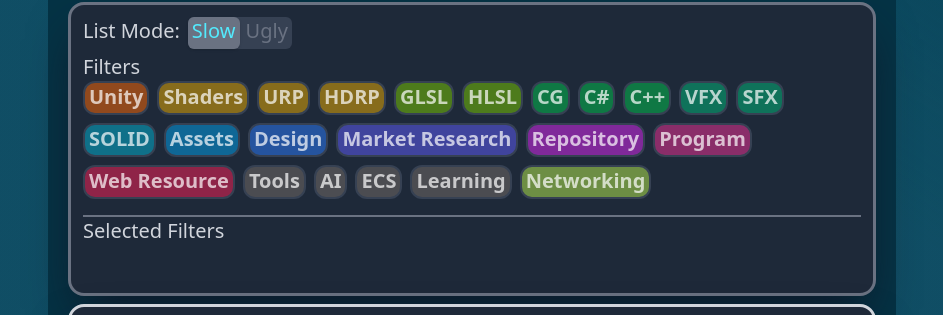
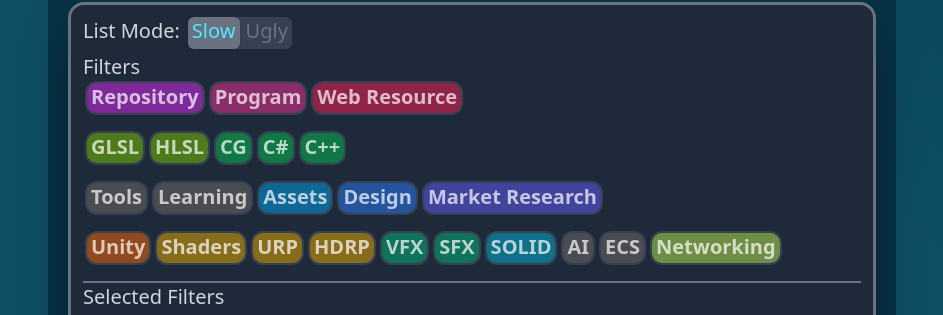
Before and after one commit to Vintall/vintall.github.io, a Vue app: page / in a window 1280 px wide. Shown: the part 122-437 px from the top of the page, without its empty margins (168-1111 px from the left). Built offline with nearby package versions, Linux system fonts and the light colour scheme.

Commit message:
Split filters

```diff
--- a/src/assets/data/Resources/ResourcesData.js
+++ b/src/assets/data/Resources/ResourcesData.js
@@ -61,29 +61,32 @@
 export const getTagById = (id) => tags.value.find(tag => tag.id === id)
 
 export const tags = ref([
-  { id: 'Unity', text: 'Unity', color: 'bg-orange-500/50' },
-  { id: 'Shaders', text: 'Shaders', color: 'bg-yellow-500/50' },
-  { id: 'URP', text: 'URP', color: 'bg-yellow-500/50' },
-  { id: 'HDRP', text: 'HDRP', color: 'bg-yellow-500/50' },
-  { id: 'GLSL', text: 'GLSL', color: 'bg-lime-500/50' },
-  { id: 'HLSL', text: 'HLSL', color: 'bg-lime-500/50' },
-  { id: 'CG', text: 'CG', color: 'bg-green-500/50' },
-  { id: 'C#', text: 'C#', color: 'bg-green-500/50' },
-  { id: 'C++', text: 'C++', color: 'bg-green-500/50' },
-  { id: 'VFX', text: 'VFX', color: 'bg-emerald-500/50' },
-  { id: 'SFX', text: 'SFX', color: 'bg-emerald-500/50' },
-  { id: 'Solid', text: 'SOLID', color: 'bg-cyan-500/50' },
-  { id: 'FreeAssets', text: 'Assets', color: 'bg-sky-500/50' },
-  { id: 'Design', text: 'Design', color: 'bg-blue-500/50' },
-  { id: 'Market', text: 'Market Research', color: 'bg-indigo-500/50' },
-  { id: 'Repo', text: 'Repository', color: 'bg-fuchsia-500/50' },
-  { id: 'Program', text: 'Program', color: 'bg-pink-500/50' },
-  { id: 'WebResource', text: 'Web Resource', color: 'bg-rose-500/50' },
-  { id: 'Tools', text: 'Tools', color: 'bg-stone-500/50' },
-  { id: 'AI', text: 'AI', color: 'bg-stone-500/50' },
-  { id: 'ECS', text: 'ECS', color: 'bg-stone-500/50' },
-  { id: 'Learning', text: 'Learning', color: 'bg-stone-500/50' },
-  { id: 'Networking', text: 'Networking', color: 'bg-lime-300/50'}
+  { id: 'Repo', text: 'Repository', color: 'bg-fuchsia-500/50', type: 'Holder' },
+  { id: 'Program', text: 'Program', color: 'bg-pink-500/50', type: 'Holder' },
+  { id: 'WebResource', text: 'Web Resource', color: 'bg-rose-500/50', type: 'Holder' },
+
+  { id: 'GLSL', text: 'GLSL', color: 'bg-lime-500/50', type: 'Lang' },
+  { id: 'HLSL', text: 'HLSL', color: 'bg-lime-500/50', type: 'Lang' },
+  { id: 'CG', text: 'CG', color: 'bg-green-500/50', type: 'Lang' },
+  { id: 'C#', text: 'C#', color: 'bg-green-500/50', type: 'Lang' },
+  { id: 'C++', text: 'C++', color: 'bg-green-500/50', type: 'Lang' },
+
+  { id: 'Tools', text: 'Tools', color: 'bg-stone-500/50', type: 'Kind' },
+  { id: 'Learning', text: 'Learning', color: 'bg-stone-500/50', type: 'Kind' },
+  { id: 'FreeAssets', text: 'Assets', color: 'bg-sky-500/50', type: 'Kind' },
+  { id: 'Design', text: 'Design', color: 'bg-blue-500/50', type: 'Kind' },
+  { id: 'Market', text: 'Market Research', color: 'bg-indigo-500/50', type: 'Kind' },
+
+  { id: 'Unity', text: 'Unity', color: 'bg-orange-500/50', type: 'General' },
+  { id: 'Shaders', text: 'Shaders', color: 'bg-yellow-500/50', type: 'General' },
+  { id: 'URP', text: 'URP', color: 'bg-yellow-500/50', type: 'General' },
+  { id: 'HDRP', text: 'HDRP', color: 'bg-yellow-500/50', type: 'General' },
+  { id: 'VFX', text: 'VFX', color: 'bg-emerald-500/50', type: 'General' },
+  { id: 'SFX', text: 'SFX', color: 'bg-emerald-500/50', type: 'General' },
+  { id: 'Solid', text: 'SOLID', color: 'bg-cyan-500/50', type: 'General' },
+  { id: 'AI', text: 'AI', color: 'bg-stone-500/50', type: 'General' },
+  { id: 'ECS', text: 'ECS', color: 'bg-stone-500/50', type: 'General' },
+  { id: 'Networking', text: 'Networking', color: 'bg-lime-300/50', type: 'General' }
 ])
 
 const resourceCards = ref([
--- a/src/components/pages/ResourcesView.vue
+++ b/src/components/pages/ResourcesView.vue
@@ -76,12 +76,34 @@
               </div>
 
               <h1>Filters</h1>
-              <div class="mb-4 flex flex-wrap gap-2 min-h-8">
-                  <label v-for="tag in tags" :key="tag.id" class="flex items-center space-x-2">
-                  <button type="button" @click="addTag(tag.id)">
+              <div class="mb-4 flex flex-wrap min-h-8">
+                <label v-for="tag in tags" :key="tag.id">
+                  <button v-if="tag.type == 'Holder'" type="button" class="mx-0.5" @click="addTag(tag.id)">
                       <ResourceCardTag class="hover:outline-1 hover:outline-cyan-600" :color="tag.color" :text="tag.text"></ResourceCardTag>
                   </button>
-                  </label>
+                </label>
+              </div>
+              <div class="mb-4 flex flex-wrap min-h-8">
+                <label v-for="tag in tags" :key="tag.id">
+                  <button v-if="tag.type == 'Lang'" type="button" class="mx-0.5" @click="addTag(tag.id)">
+                      <ResourceCardTag class="hover:outline-1 hover:outline-cyan-600" :color="tag.color" :text="tag.text"></ResourceCardTag>
+                  </button>
+                </label>
+              </div>
+              <div class="mb-4 flex flex-wrap min-h-8">
+                <label v-for="tag in tags" :key="tag.id">
+                  <button v-if="tag.type == 'Kind'" type="button" class="mx-0.5" @click="addTag(tag.id)">
+                      <ResourceCardTag class="hover:outline-1 hover:outline-cyan-600" :color="tag.color" :text="tag.text"></ResourceCardTag>
+                  </button>
+                </label>
+              </div>
+
+              <div class="mb-4 flex flex-wrap min-h-8">
+                <label v-for="tag in tags" :key="tag.id">
+                  <button v-if="tag.type == 'General'" type="button" class="mx-0.5" @click="addTag(tag.id)">
+                      <ResourceCardTag class="hover:outline-1 hover:outline-cyan-600" :color="tag.color" :text="tag.text"></ResourceCardTag>
+                  </button>
+                </label>
               </div>
               <BreakLine></BreakLine>
               <h1>Selected Filters</h1>
```
Also changed, not shown: 1 other file (tests, documents, lock files or other folders).
